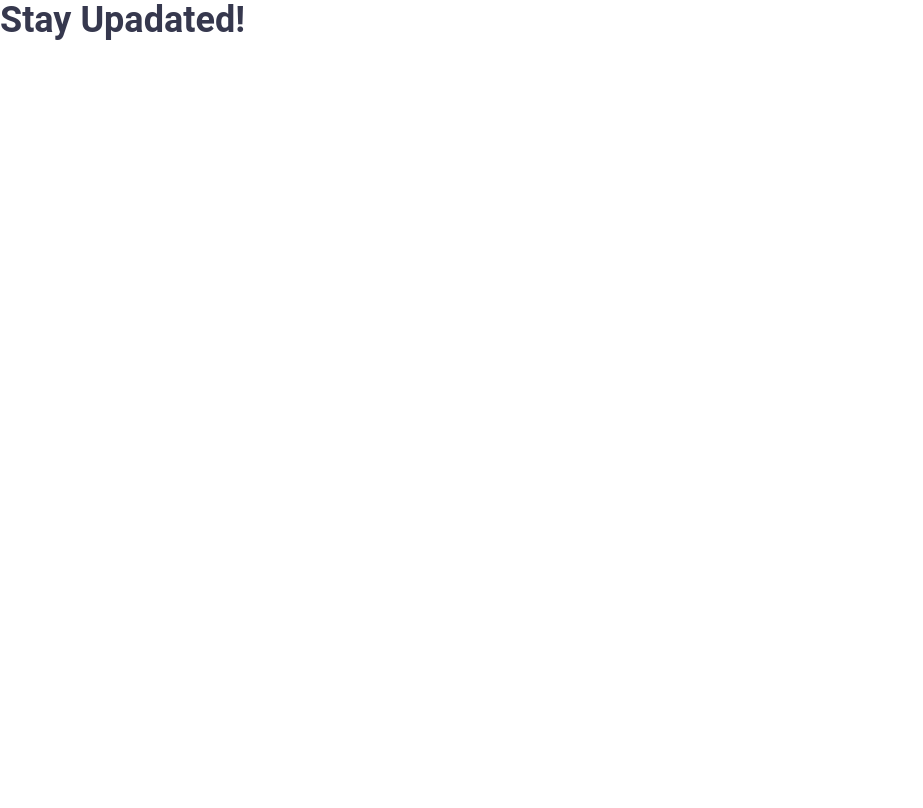
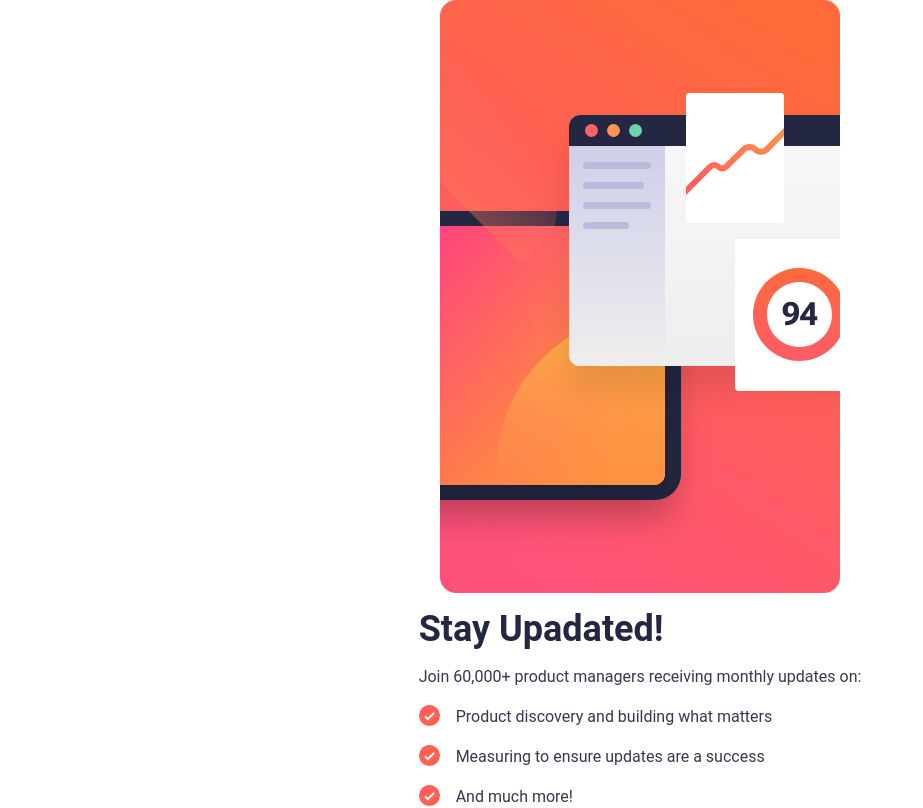
Before and after one commit to Odisseu93/newsletter, a React (Vite) app: page /subscribe in a window 1280 px wide. Shown: the top 808 px of the page, without its empty margins (0-923 px from the left). Built offline with nearby package versions, Linux system fonts and the light colour scheme.

Commit message:
feat: add Subscribe Page

```diff
--- a/src/App.tsx
+++ b/src/App.tsx
@@ -1,9 +1,5 @@
-function App() {
-	return (
-		<h1 className='text-4xl font-bold text-neutral-charcoal-grey'>
-			Stay Upadated!
-		</h1>
-	)
-}
+import { Subscribe } from './pages/Subscribe'
+
+const App= () => <Subscribe />
 
 export default App
--- /dev/null
+++ b/src/pages/Subscribe.tsx
@@ -0,0 +1,41 @@
+import { SubscribeTemplate } from '../templates/SubscribeTemplate'
+
+const title = 'Stay Upadated!'
+
+const paragraph = 'Join 60,000+ product managers receiving monthly updates on:'
+
+const featuresTextContent = [
+	'Product discovery and building what matters',
+	'Measuring to ensure updates are a success',
+	'And much more!',
+]
+
+const sourceImageList = [
+	{
+		media: '(max-width: 768px)',
+		srcSet: 'assets/images/illustration-sign-up-mobile.svg',
+	},
+	{
+		media: '(min-width: 769px)',
+		srcSet: 'assets/images/illustration-sign-up-desktop.svg',
+	},
+]
+const image = {
+	src: 'assets/images/illustration-sign-up-mobile.svg',
+	alt: 'illustration sign up',
+}
+
+const handleSubmit = (e: React.ChangeEvent<HTMLFormElement>) => {
+	e.preventDefault()
+}
+
+export const Subscribe = () => (
+	<SubscribeTemplate
+		title={title}
+		paragraph={paragraph}
+		features={featuresTextContent}
+		sourceImageList={sourceImageList}
+		image={image}
+		onSubmit={handleSubmit}
+	/>
+)
```
